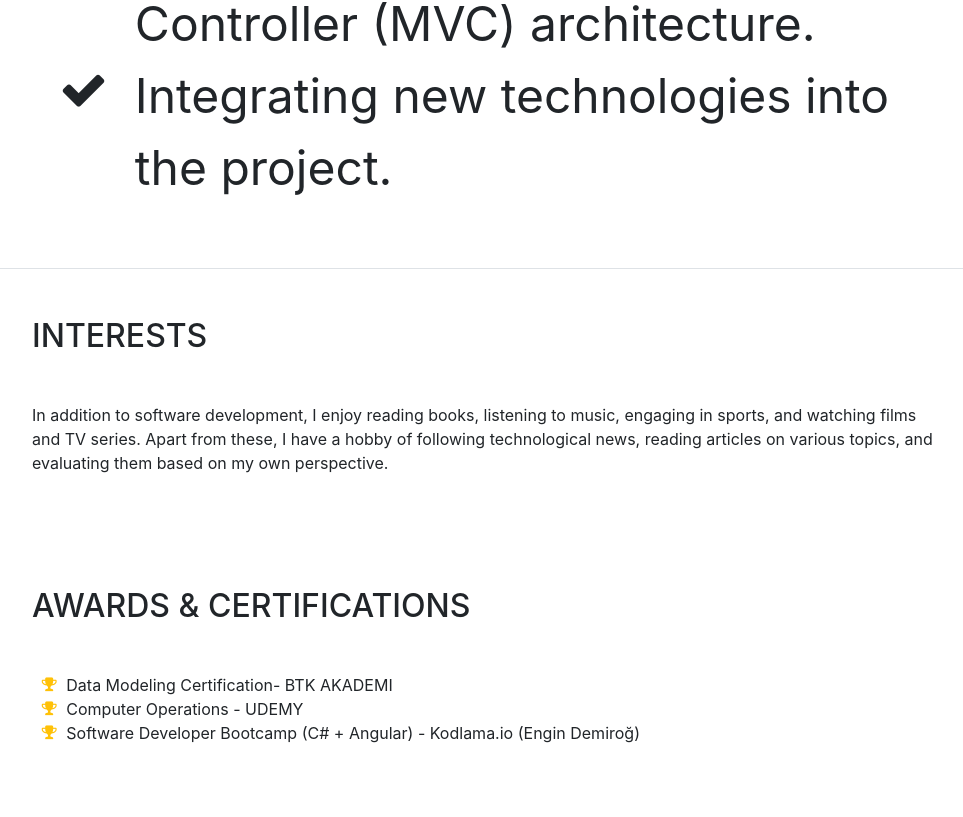
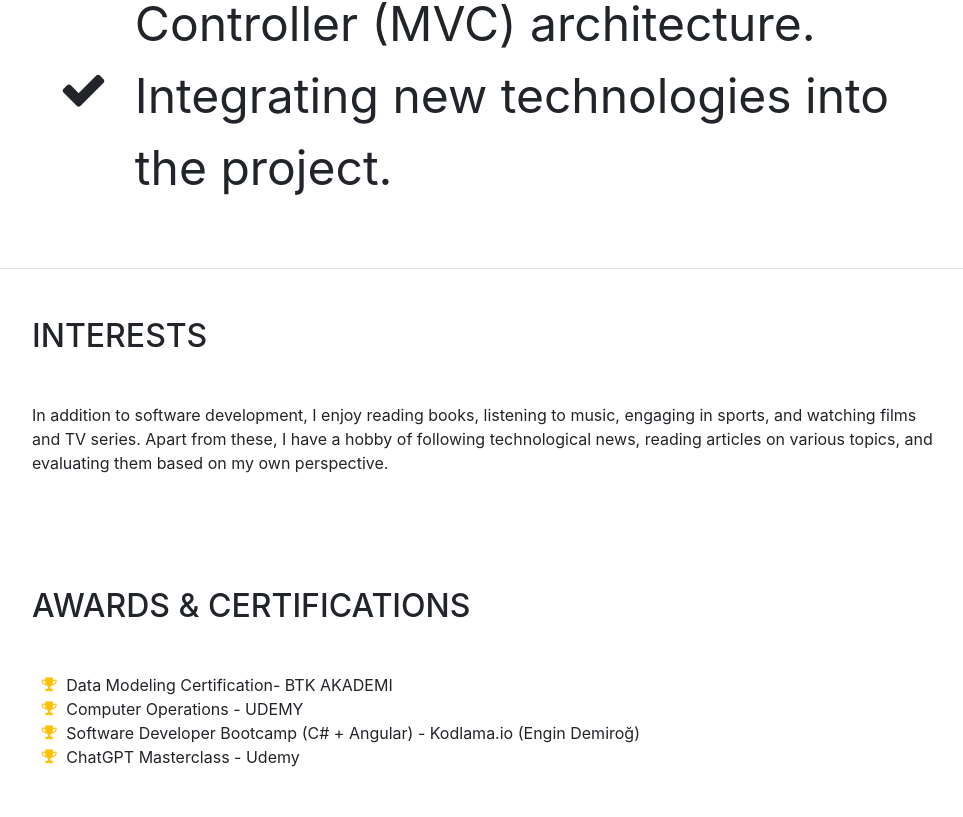
Before and after one commit to DogukanDursun/DogukanDursun-Portfolyo, a website with bundled scripts: page index.html in a window 1280 px wide. Shown: the part 2484-3301 px from the top of the page, without its empty margins (288-1251 px from the left). Before the commit the page ends 3277 px from the top, so only its background shows below. Built offline with nearby package versions, Linux system fonts and the light colour scheme; a web font is replaced by a local one.

Commit message:
Portfolyo

```diff
--- a/index.html
+++ b/index.html
@@ -221,6 +221,9 @@
             <li>
               <i class="fa-li fa fa-trophy text-warning"></i>
              Software Developer Bootcamp (C# + Angular) - Kodlama.io (Engin Demiroğ)</li>
+             <li>
+              <i class="fa-li fa fa-trophy text-warning"></i>
+             ChatGPT Masterclass - Udemy</li>
 
           </ul>
         </div>
```
Also changed, not shown: 1 other file.
